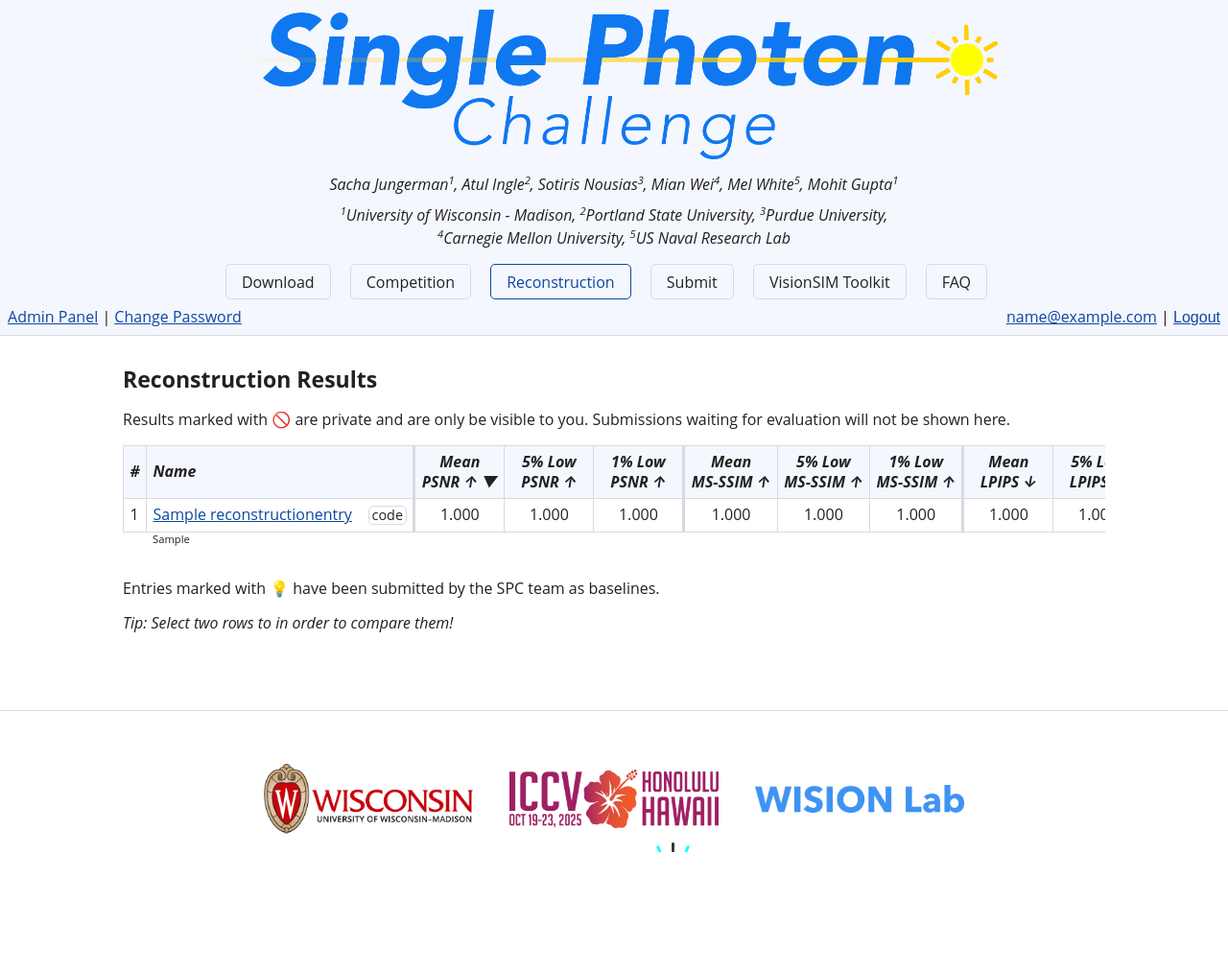
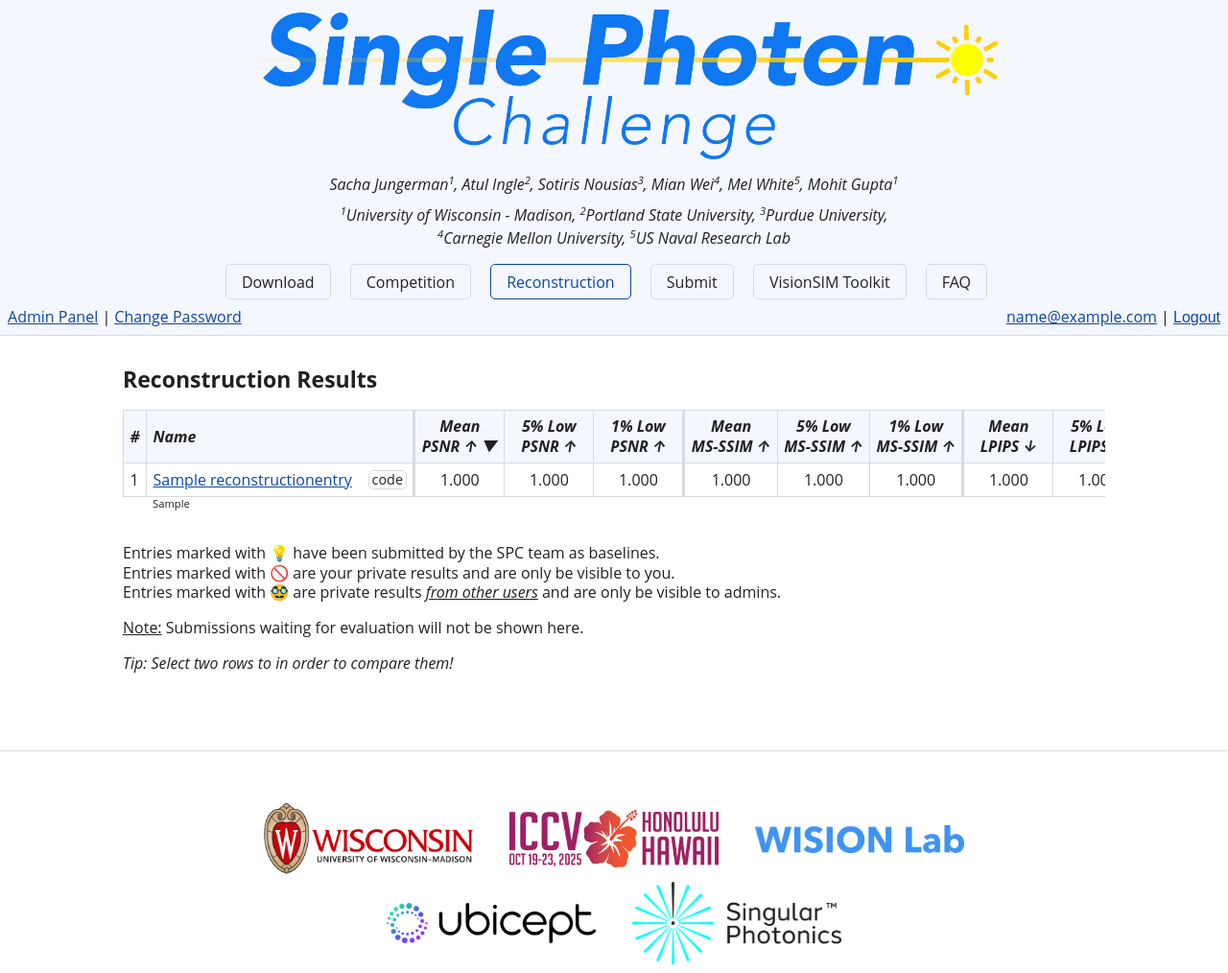
Before and after one commit to wision-lab/spcwebsite, a Django app: page /eval/reconstruction in a window 1280 px wide. Shown: the top 1014 px of the page at 96% size. Before the commit the page ends 888 px from the top, so only its background shows below. Run offline with Django 5.2, Linux system fonts and the light colour scheme; a user stored in the database is signed in; tables that the repository leaves empty hold one stand-in row (values such as "Sample post").

Commit message:
add god mode

```diff
--- a/eval/templates/compare.html
+++ b/eval/templates/compare.html
@@ -30,6 +30,7 @@
             <td>
                 <div class="namebox">
                     <span>
+                        {% if entry_1.visibility == "PRIV" %}<span style="font-size: small;">{% if entry_1.creator.id != user.id %}🥸{% else %}🚫{% endif %}</span>&nbsp;{% endif %}
                         <a href="{% url 'eval:detail' entry_1.id %}">{{ entry_1.name }}</a>
                     </span>
                     {% if entry.visibility != "ANON" and entry.code_url|length > 0 %}
@@ -50,6 +51,7 @@
             <td>
                 <div class="namebox">
                     <span>
+                        {% if entry_2.visibility == "PRIV" %}<span style="font-size: small;">{% if entry_2.creator.id != user.id %}🥸{% else %}🚫{% endif %}</span>&nbsp;{% endif %}
                         <a href="{% url 'eval:detail' entry_2.id %}">{{ entry_2.name }}</a>
                     </span>
                     {% if entry.visibility != "ANON" and entry.code_url|length > 0 %}
--- a/eval/templates/detail.html
+++ b/eval/templates/detail.html
@@ -22,11 +22,15 @@
 </p>
 {% endif %}
 
-{% if user.is_authenticated and user.pk == entry.creator.pk %}
+{% if user.is_authenticated %}
+{% if user.pk == entry.creator.pk %}
 <nav style="padding-top:0px">
     <a href="{% url 'eval:edit' entry.id %}" style="font-size:0.8rem">Edit</a>
     <a href="{% url 'eval:delete' entry.id %}" style="font-size:0.8rem">Delete</a>
 </nav>
+{% else %}
+<p>Note: This entry is private, you are seeing it because you are an admin 🥸.</p>
+{% endif %}
 {% endif %}
 
 {% if entry.process_status == "SUCCESS" %}
--- a/eval/templates/reconstruction.html
+++ b/eval/templates/reconstruction.html
@@ -47,9 +47,6 @@
 </script>
 
 <h4>Reconstruction Results</h4>
-{% if user.is_verified %}
-    <p style="margin-bottom:0;">Results marked with 🚫 are private and are only be visible to you. Submissions waiting for evaluation will not be shown here.</p>
-{% endif %}
 <div style="overflow-x:auto;">
 <table>
     <tr>
@@ -78,7 +75,7 @@
         <td>
             <div class="namebox">
                 <span>
-                    {% if entry.visibility == "PRIV" %}<span style="font-size: small;">🚫</span>&nbsp;{% endif %}
+                    {% if entry.visibility == "PRIV" %}<span style="font-size: small;">{% if entry.creator.id != user.id %}🥸{% else %}🚫{% endif %}</span>&nbsp;{% endif %}
                     <a href="{% url 'eval:detail' entry.id %}">{{ entry.name }}</a>
                 </span>
                 {% if entry.visibility != "ANON" and entry.code_url|length > 0 %}
@@ -107,7 +104,14 @@
     {% endfor %}
 </table>
 </div>
-<p>Entries marked with 💡 have been submitted by the SPC team as baselines.</p>
+<p>
+    Entries marked with 💡 have been submitted by the SPC team as baselines.</br>
+    {% if user.is_verified %}
+    Entries marked with 🚫 are your private results and are only be visible to you.</br>
+    {% if user.is_superuser %}Entries marked with 🥸 are private results <u><i>from other users</i></u> and are only be visible to admins.</br>{% endif %}
+    {% endif %}
+</p>
+<p><u>Note:</u> Submissions waiting for evaluation will not be shown here.</p>
 <p><i>Tip: Select two rows to in order to compare them!</i></p>
 {% else %}
 <p>No data available.</p>
--- a/eval/views.py
+++ b/eval/views.py
@@ -34,13 +34,22 @@ class ReconstructionEntriesView(View):
         else:
             my_entries = ReconstructionEntry.objects.none()
 
-        entries = (
-            ReconstructionEntry.objects.exclude(visibility=EntryVisibility.PRIV)
-            .filter(process_status=EntryStatus.SUCCESS)
-            .filter(is_active=True)
-            .union(my_entries)
-            .order_by(sortby)
-        )
+        if request.user.is_superuser:
+            entries = (
+                ReconstructionEntry.objects
+                .filter(process_status=EntryStatus.SUCCESS)
+                .filter(is_active=True)
+                .union(my_entries)
+                .order_by(sortby)
+            )
+        else:
+            entries = (
+                ReconstructionEntry.objects.exclude(visibility=EntryVisibility.PRIV)
+                .filter(process_status=EntryStatus.SUCCESS)
+                .filter(is_active=True)
+                .union(my_entries)
+                .order_by(sortby)
+            )
 
         if "↑" in self.VALID_KEYS[sortby.removeprefix("-")]:
             entries = entries.reverse()
```
